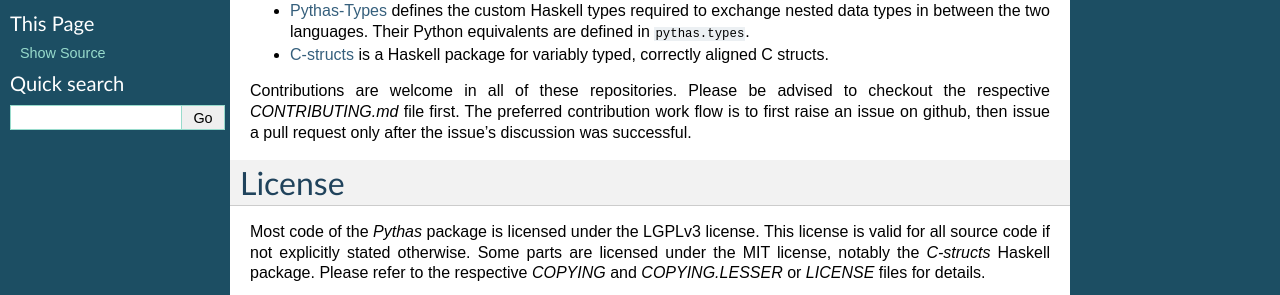
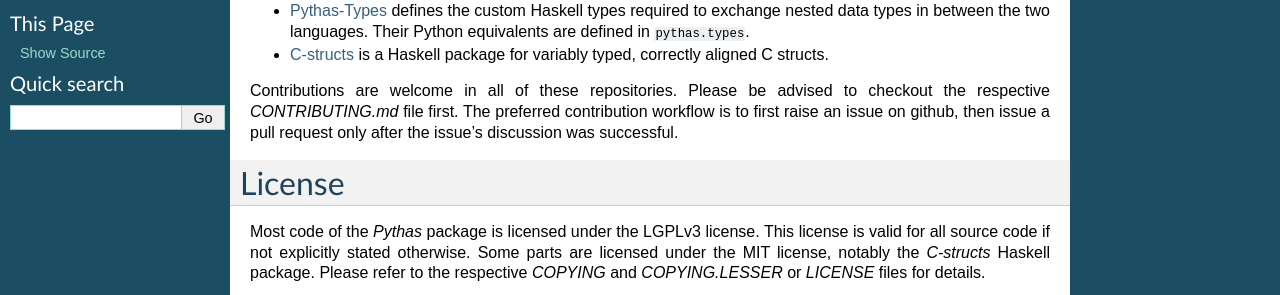
Before and after one commit to pinselimo/Pythas, a Sphinx documentation site: the page built from docs/source/misc.rst, in a window 1280 px wide. Shown: the part 211-506 px from the top of the page. Built offline with Sphinx 7.4.7, drawn with Linux system fonts in a browser that asks for light colours.

Commit message:
Fix minor typo in docs misc

```diff
--- a/docs/source/misc.rst
+++ b/docs/source/misc.rst
@@ -8,7 +8,7 @@
 * `Pythas-Types <https://github.com/pinselimo/Pythas-Types>`_ defines the custom Haskell types required to exchange nested data types in between the two languages. Their Python equivalents are defined in ``pythas.types``.
 * `C-structs <https://github.com/pinselmo/cstructs-in-haskell>`_ is a Haskell package for variably typed, correctly aligned C structs.
 
-Contributions are welcome in all of these repositories. Please be advised to checkout the respective *CONTRIBUTING.md* file first. The preferred contribution work flow is to first raise an issue on github, then issue a pull request only after the issue's discussion was successful.
+Contributions are welcome in all of these repositories. Please be advised to checkout the respective *CONTRIBUTING.md* file first. The preferred contribution workflow is to first raise an issue on github, then issue a pull request only after the issue's discussion was successful.
 
 License
 =======
```
